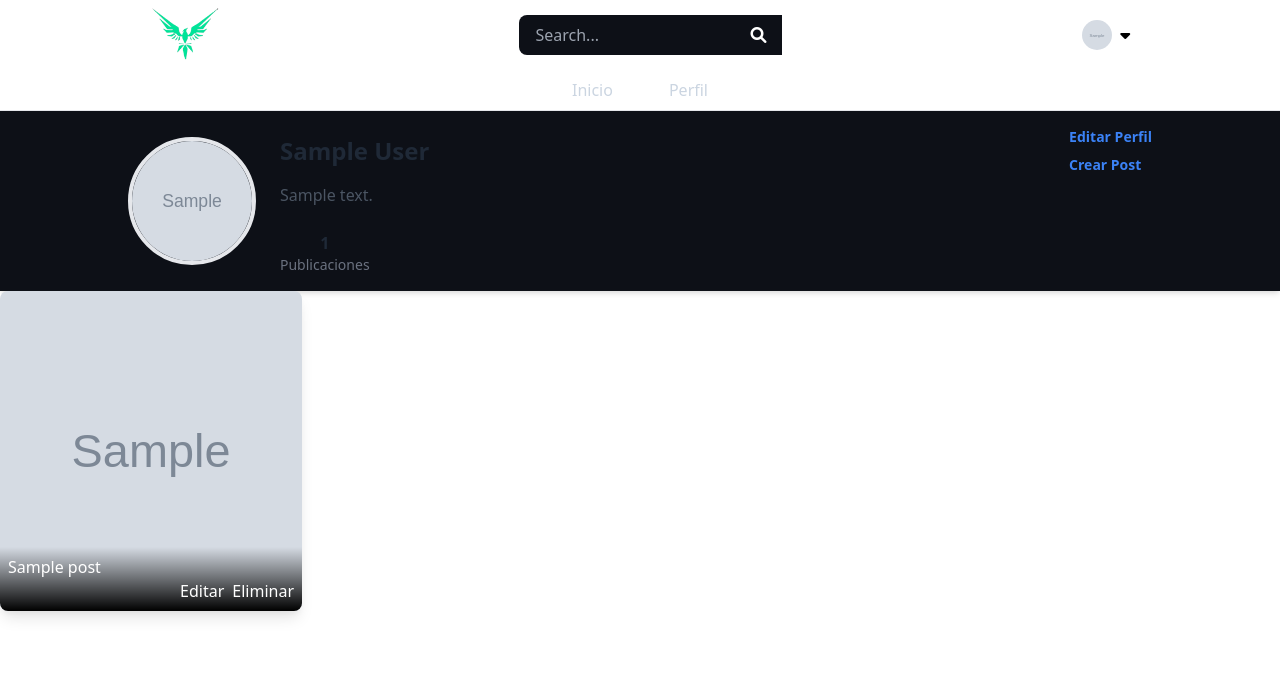
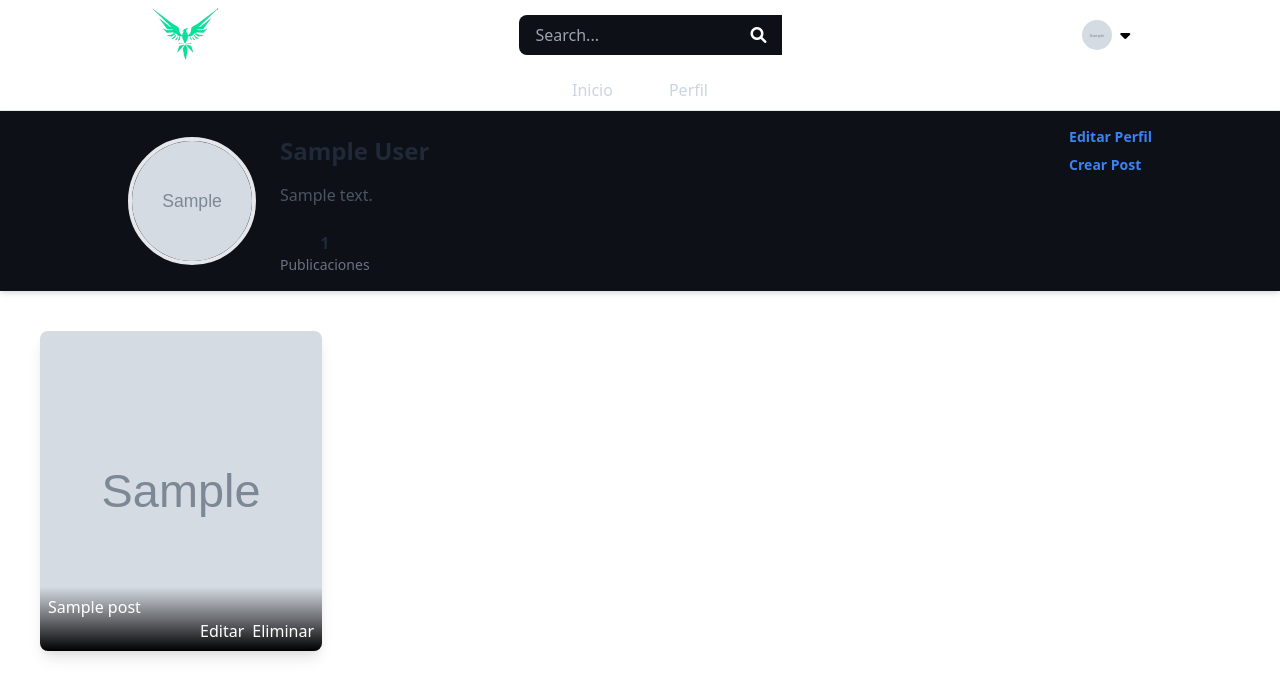
Before and after one commit to MatiasMichaux98/BlogDjango, a Django app: page /profile/detail/ in a window 1280 px wide. Shown: the top 697 px of the page. Run offline with Django 4.2, Linux system fonts and the light colour scheme; a user stored in the database is signed in; tables that the repository leaves empty hold one stand-in row (values such as "Sample post"); grey boxes marked "Sample" are stand-in pictures; some libraries are stand-ins or nearby versions.

Commit message:
cambiando estilo
cambiando estilo  de profileDetail

```diff
--- a/apps/profiles/templates/profileDetail.html
+++ b/apps/profiles/templates/profileDetail.html
@@ -46,7 +46,7 @@
 
       </div>
     </header>
-    <div class="grid grid-cols-1 sm:grid-cols-2 md:grid-cols-3 lg:grid-cols-4 gap-6">
+    <div class="grid grid-cols-1 sm:grid-cols-2 md:grid-cols-3 lg:grid-cols-4 gap-6 p-10">
       {% for post in Publicaciones %}
           <div class="relative overflow-hidden rounded-lg shadow-lg">
               <img class="imgpost object-cover w-full h-48 md:h-64 lg:h-80 transition-transform duration-300 transform hover:scale-105" src="{{ post.image.url }}" alt="Post image" />
```
Also changed, not shown: static/img/busqueda.png (added), static/img/detail.png (added), static/img/home.png (added), static/img/perfil.png (added).
